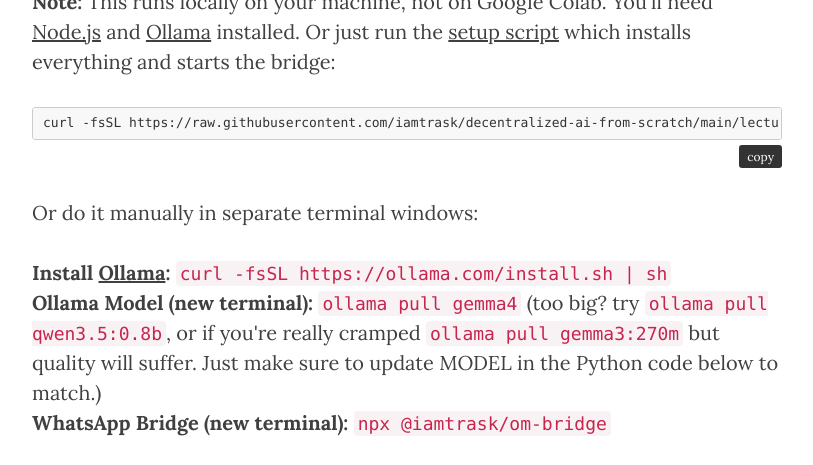
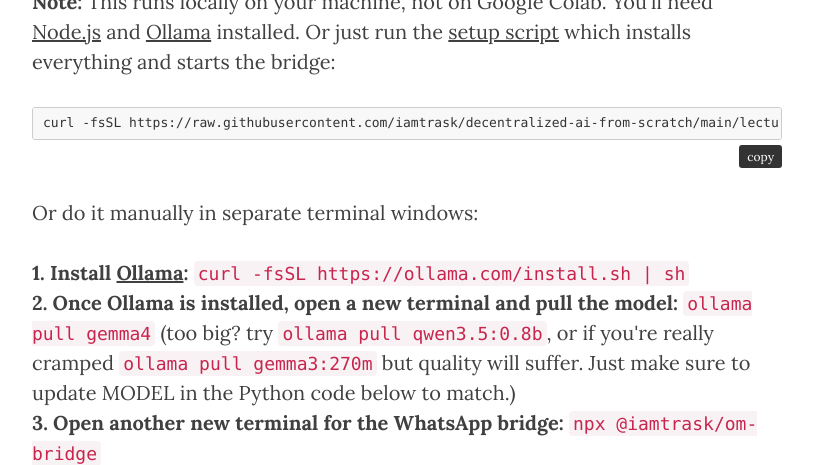
Before and after one commit to iamtrask/iamtrask.github.io, a Jekyll site: the page built from _posts/2026-04-07-decentralized-ai-in-50-lines.markdown, in a window 1280 px wide and 900 px high, scrolled down 1496 px, cut to the strip 0-465 px from the top of the window. Shown: the whole strip, without its empty margins (233-1046 px from the left). Built offline with Jekyll 4.4.1, drawn with Linux system fonts in a browser that asks for light colours; nearby versions of some CDN libraries.

Commit message:
Make terminal steps more explicit with numbered order

```diff
--- a/_posts/2026-04-07-decentralized-ai-in-50-lines.markdown
+++ b/_posts/2026-04-07-decentralized-ai-in-50-lines.markdown
@@ -17,9 +17,9 @@
 <pre id="setup-cmd">curl -fsSL https://raw.githubusercontent.com/iamtrask/decentralized-ai-from-scratch/main/lectures/00_p2p_ai/setup.sh | bash</pre>
 <div style="text-align:right;margin-top:-10px;margin-bottom:10px"><button style="background:#333;color:#fff;border:none;padding:3px 8px;border-radius:3px;cursor:pointer;font-size:12px" onclick="navigator.clipboard.writeText(document.getElementById('setup-cmd').textContent.trim()).then(()=>{this.textContent='copied!';setTimeout(()=>this.textContent='copy',2000)})">copy</button></div>
 <p>Or do it manually in separate terminal windows:</p>
-<p><b>Install <a href="https://ollama.com/download">Ollama</a>: </b><code>curl -fsSL https://ollama.com/install.sh | sh</code><br />
-<b>Ollama Model (new terminal): </b><code>ollama pull gemma4</code> (too big? try <code>ollama pull qwen3.5:0.8b</code>, or if you're really cramped <code>ollama pull gemma3:270m</code> but quality will suffer. Just make sure to update MODEL in the Python code below to match.)<br />
-<b>WhatsApp Bridge (new terminal): </b><code>npx @iamtrask/om-bridge</code></p>
+<p><b>1. Install <a href="https://ollama.com/download">Ollama</a>: </b><code>curl -fsSL https://ollama.com/install.sh | sh</code><br />
+<b>2. Once Ollama is installed, open a new terminal and pull the model: </b><code>ollama pull gemma4</code> (too big? try <code>ollama pull qwen3.5:0.8b</code>, or if you're really cramped <code>ollama pull gemma3:270m</code> but quality will suffer. Just make sure to update MODEL in the Python code below to match.)<br />
+<b>3. Open another new terminal for the WhatsApp bridge: </b><code>npx @iamtrask/om-bridge</code></p>
 
 <pre class="brush: python">
 import os, requests, json, glob, time, re
```
